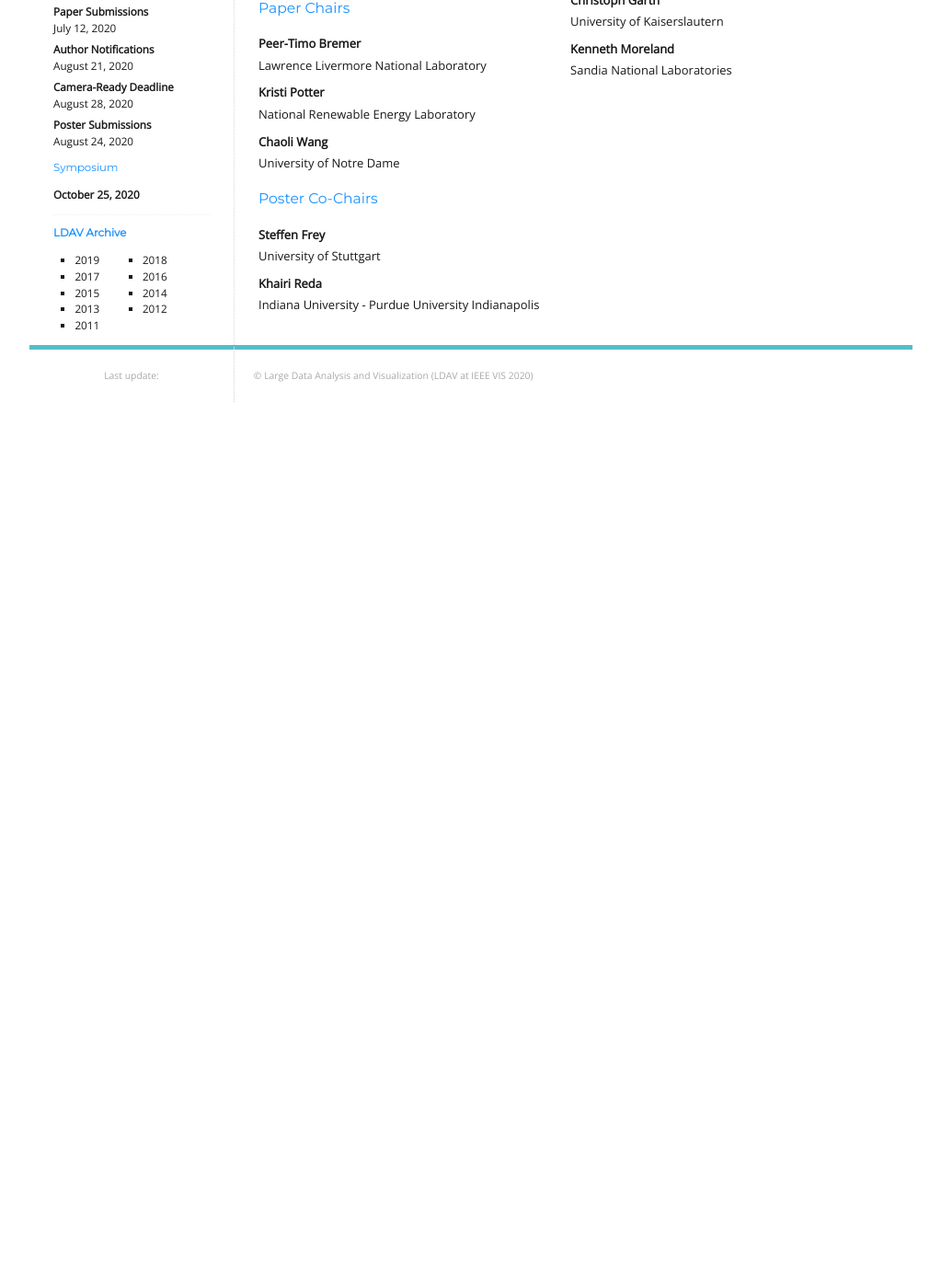
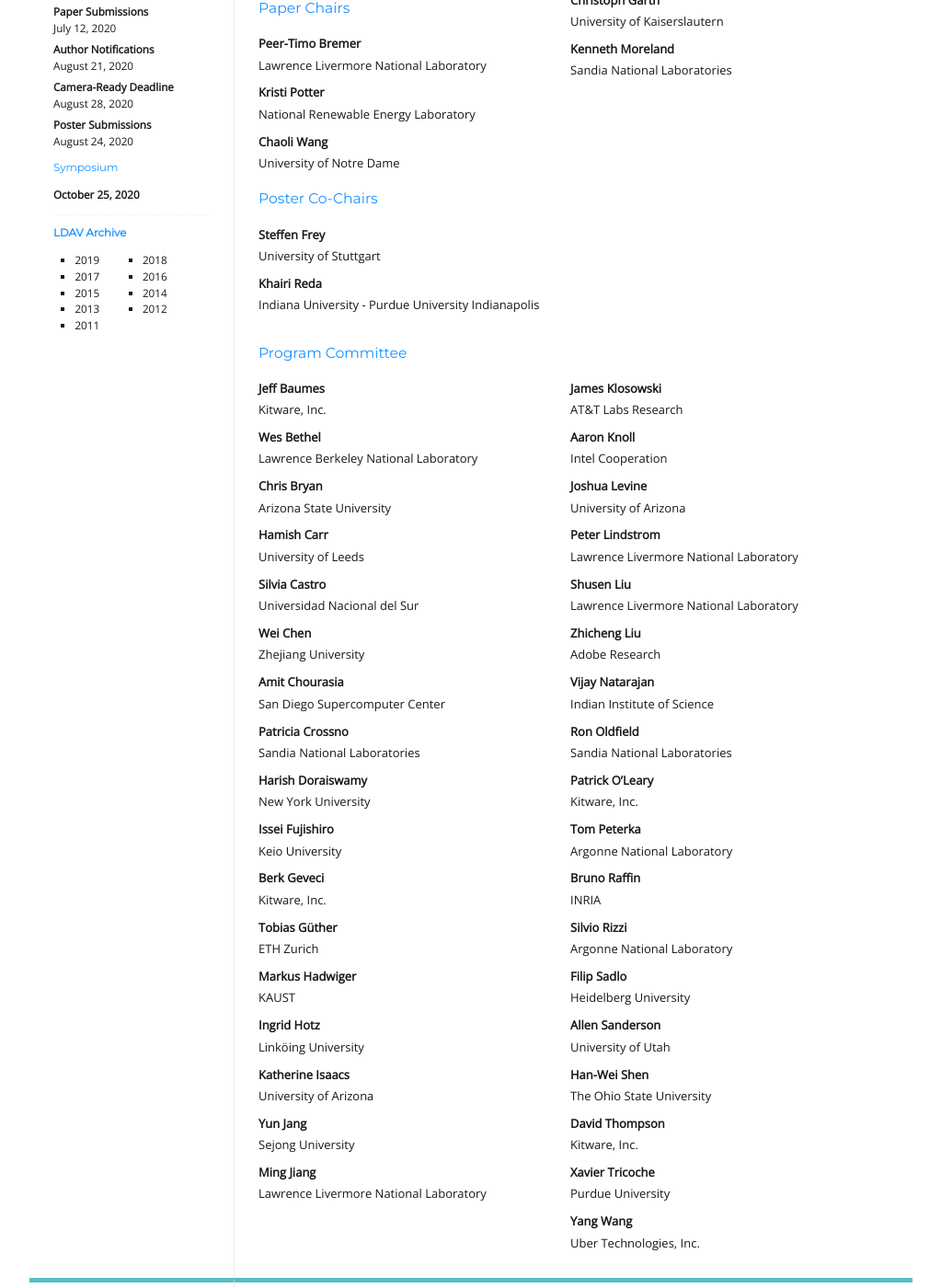
Before and after one commit to LDAV-Symposium/2020, a Jekyll site: the page built from _pages/organization.md, in a window 1280 px wide and 1400 px high, scrolled down 396 px. Shown: the whole window at 92% size, without its empty margins (128-1151 px from the left). Built offline with Jekyll 4.4.1, drawn with Linux system fonts in a browser that asks for light colours; before the commit the page ends 900 px from its top, so only the background shows below that.

Commit message:
Update organization.md

```diff
--- a/_pages/organization.md
+++ b/_pages/organization.md
@@ -51,44 +51,38 @@ Kenneth Moreland
 : Sandia National Laboratories
 </div>
 
-<!-- <div class="left">
+<div class="left">
 ## Program Committee
 
 Jeff Baumes
 : Kitware, Inc.
 
-Janine Bennett
-: Sandia National Laboratories
-
 Wes Bethel
 : Lawrence Berkeley National Laboratory
-
-Harsh Bhatia
-: Lawrence Livermore National Laboratory
 
 Chris Bryan
 : Arizona State University
 
+Hamish Carr
+: University of Leeds
+
 Silvia Castro
 : Universidad Nacional del Sur
+
+Wei Chen
+: Zhejiang University
 
 Amit Chourasia
 : San Diego Supercomputer Center
 
+Patricia Crossno
+: Sandia National Laboratories
+
 Harish Doraiswamy
 : New York University
 
-Soumya Dutta
-: Los Alamos National Laboratory
-
-Steffen Frey
-: University of Stuttgart
-
-Issei Fujishiro
+Issei	Fujishiro
 : Keio University
-
-Kelly Gaither
-: Texas Advanced Computing Center
 
 Berk Geveci
 : Kitware, Inc.
@@ -96,27 +90,30 @@ Berk Geveci
 Tobias G&uuml;ther
 : ETH Zurich
 
-Hanqi Guo
-: Argonne National Laboratory
+Markus Hadwiger
+: KAUST
 
 Ingrid Hotz
 : Link&ouml;ing University
+
+Katherine Isaacs
+: University of Arizona
+
+Yun Jang
+: Sejong University
+
+Ming Jiang
+: Lawrence Livermore National Laboratory
 </div>
 
 <div class="right">
 ## &nbsp;
 
-Jian Huang
-: University of Tennessee, Knoxville
+James Klosowski
+: AT&T Labs Research
 
-Katherine Isaacs
-: University of Arizona
-
-Won-Ki Jeong
-: Ulsan National Institute of Science and Technology
-
-Yun Jang
-: Sejong University
+Aaron	Knoll
+: Intel Cooperation
 
 Joshua Levine
 : University of Arizona
@@ -130,8 +127,8 @@ Shusen Liu
 Zhicheng Liu
 : Adobe Research
 
-Kwan-Liu Ma
-: University of California, Davis
+Vijay Natarajan
+: Indian Institute of Science
 
 Ron Oldfield
 : Sandia National Laboratories
@@ -139,11 +136,26 @@ Ron Oldfield
 Patrick  O'Leary
 : Kitware, Inc.
 
-Brian Summa
-: Tulane University
+Tom	Peterka
+: Argonne National Laboratory
 
-Jun Tao
-: Sun Yat-sen University
+Bruno Raffin
+: INRIA
+
+Silvio Rizzi
+: Argonne National Laboratory
+
+Filip Sadlo
+: Heidelberg University
+
+Allen Sanderson
+: University of Utah
+
+Han-Wei	Shen
+: The Ohio State University
+
+David	Thompson
+: Kitware, Inc.
 
 Xavier Tricoche
 : Purdue University
@@ -151,4 +163,4 @@ Xavier Tricoche
 Yang Wang
 : Uber Technologies, Inc.
 
-</div> -->
+</div>
```
